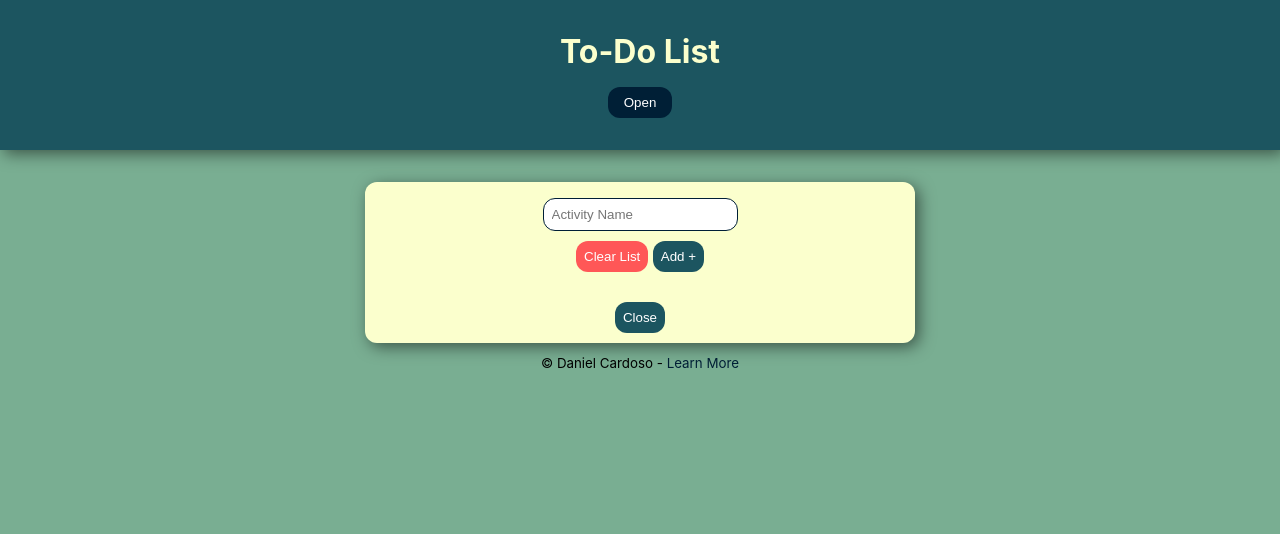
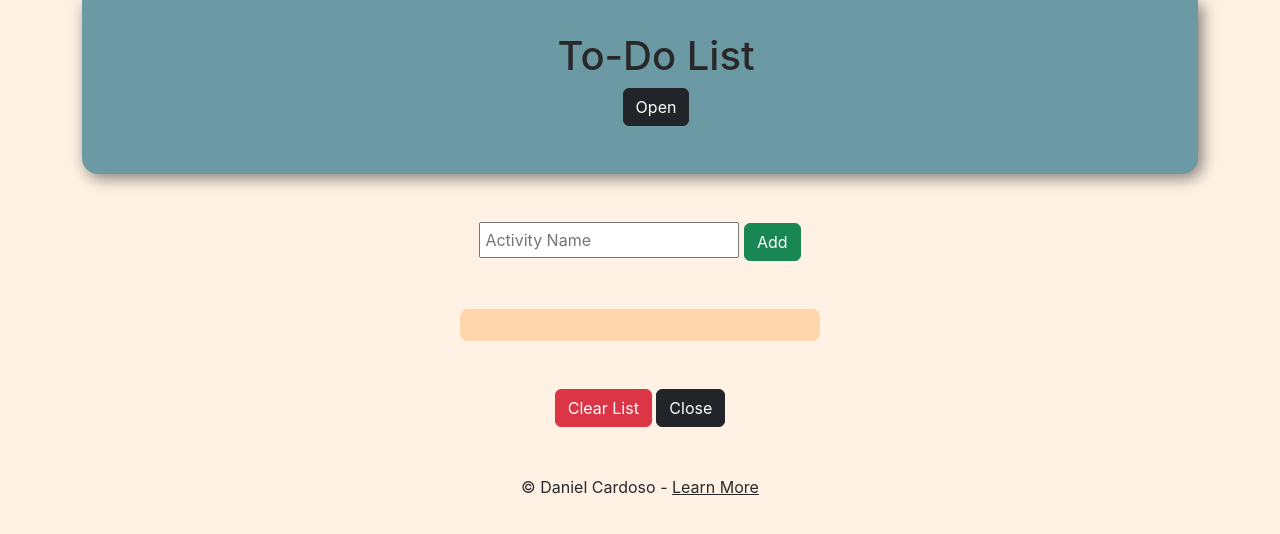
Before and after one commit to danieltwentynine/todoList, a plain HTML site: page index.html in a window 1280 px wide. Both pictures are taken after a click on the button "Open". Drawn offline with nearby package versions, Linux system fonts and the light colour scheme; a web font is replaced by a local one.

Commit message:
fixing issues

```diff
--- a/index.html
+++ b/index.html
@@ -3,40 +3,46 @@
 <head>
     <meta charset="UTF-8">
     <meta name="viewport" content="width=device-width, initial-scale=1.0">
+    <link rel="stylesheet" href="https://cdn.jsdelivr.net/npm/bootstrap@5.3.3/dist/css/bootstrap.min.css">
     <link rel="stylesheet" href="main.css">
     <link href="https://fonts.cdnfonts.com/css/inter" rel="stylesheet">
     <link rel="icon" href="./images/check-mark.png">
     <title>To-do List</title>
 </head>
 <body>
-    <header>
+    <div class="container">
+
+        <!--Header-->
+        <header class="text-center">
             <ul>
                 <li><h1>To-Do List</h1></li>
-            <button type="button">Open</button>
+                <button id="btn-Open" type="button" class="btn btn-dark">Open</button>
             </ul>
         </header>
+
+        <!--Main Section-->
         <main>
-        <div class="container">
-            <div class="yellow-box">
+            <div class="container d-block text-center mt-5 mb-5">
                 <form id="form">
-                    <input type="text" required placeholder="Activity Name" id="activity">
-                    <br>
-                    <button type="button" id="btn-clear-list">Clear List</button>
-                    <button type="submit">Add +</button>
+                    <input class="p-1" type="text" required placeholder="Activity Name" id="input">
+                    <span onclick="newElement()" id="addBtn" class="btn btn-success">Add</span>
                 </form>
-                <div class="white-box">
-                    <ul id="ul"></ul>
-                </div>
-                <button type="reset" id="btn-Close">Close</button>
-            </div>
+                <ul class="mt-5 mb-5" id="list">
+
+                </ul>
+                <button type="button" id="btn-clear-list" class="btn btn-danger">Clear List</button>
+                <button type="reset" id="btn-Close" class="btn btn-dark">Close</button>
             </div>
         </main>
-    <footer>
-        <div class="container">
-            &copy; Daniel Cardoso - <a href="https://daniel-cardoso-portifolio.vercel.app/" target="_blank">Learn More</a>
+
+        <!--Footer-->
+        <footer class="text-center mt-5">
+            <p id="footer">
+                &copy; Daniel Cardoso - <a href="https://daniels-links.vercel.app/" target="_blank">Learn More</a>
+            </p>
+        </footer>
     </div>
-    </footer>
     <script src="https://code.jquery.com/jquery-3.7.1.min.js"></script>
-    <script src="./main.js"></script>
+    <script src="main.js"></script>
 </body>
 </html>
--- a/main.css
+++ b/main.css
@@ -2,140 +2,59 @@
     box-sizing: border-box;
     margin: 0;
     padding: 0;
+    font-family: 'Inter', sans-serif;
+    list-style: none;
+}
+
+:root {
+    --background-color: #fff2e4;
+    --header-bg-color: #6c9aa4;
+    --text-main-color: #292929;
+    --bg-li: #ffd6ac;
 }
 
 body {
-    font-family: 'Inter', sans-serif;
-    background-color: #79ae92;
+    background-color: var(--background-color);
 }
 
 header {
-    background-color: #1C5560;
+    background-color: var(--header-bg-color);
+    color: var(--text-main-color);
     filter: drop-shadow(4px 4px 8px rgba(0, 0, 0, 0.5));
-    color: #FBFFCD;
     display: flex;
     justify-content: center;
     padding: 32px 0;
+    border-bottom-left-radius: 16px;
+    border-bottom-right-radius: 16px;
 }
 
-header ul {
-    text-align: center;
-    list-style: none;
+#list {
+    background-color: var(--bg-li);
+    max-width: 360px;
+    margin: 0 auto;
+    border-radius: 8px;
+
+    padding: 16px;
 }
 
-header button {
-    margin-top: 16px;
-    background-color: #001f36;
-    border: none;
-    border-radius: 12px;
-    padding: 8px 16px;
-    color: #fff;
+.close {
+    margin-left: 6px;
+    color: red;
+    font-size: 24px;
     cursor: pointer;
+    display: inline-block;
+    align-items: center;
 }
 
-header button:hover {
-    filter: drop-shadow(2px 2px 4px rgba(0, 0, 0, 0.5));
-}
-
-.container {
-    display: flex;
-    flex-direction: column;
-    max-width: 550px;
-    margin: 0 auto;
-    display: none;
-}
-
-.yellow-box {
-    margin-top: 32px;
-    background-color: #fbffcd;
-    border-radius: 12px;
-    text-align: center;
-    filter: drop-shadow(4px 4px 8px rgba(0, 0, 0, 0.5));
-}
-
-.yellow-box input {
-    margin-top: 16px;
-    padding: 8px;
-    border: 1px solid #001f36;
-    border-radius: 12px;
-}
-
-.yellow-box button {
-    background-color: #1C5560;
-    color: #fff;
-    border-radius: 12px;
-    padding: 8px;
-    border: none;
-    cursor: pointer;
-    margin-top: 10px;
-    margin-bottom: 10px;
-}
-
-.yellow-box button:hover {
-    filter: drop-shadow(2px 2px 4px rgba(0, 0, 0, 0.5));
-}
-
-#btn-clear-list{
-    background-color: #FF5757;
-}
-
-.white-box {
-    margin-top: 32px;
-    background-color: #fff;
-    border-radius: 12px;
-    box-shadow: inset 0 0 10px rgba(0, 0, 0, 0.5);
-    max-width: 350px;
-    margin: 0 auto;
-}
-
-.white-box ul {
-    margin-bottom: 10px;
-}
-
-.white-box ul li{
-    list-style: none;
-    padding: 4px;
-}
-
-.white-box button {
-    margin-top: 16px;
-    margin-left: 8px;
-    background-color: #fff;
-    border: none;
-    cursor: pointer;
-}
-
-.btn-edit-activity:hover {
-    background-color: #79ae92;
-}
-
-.btn-delete-activity:hover {
-    background-color: #FF5757;
-}
-
-input[type="checkbox"] {
-    margin-right: 10px;
-    width: 15px;
-    height: 15px;
-    cursor: pointer;
-}
-
-input[type="checkbox"]:checked + label {
-    text-decoration: line-through;
-}
-
-footer {
-    background-color: #79ae92;
-    margin-top: 12px;
-    text-align: center;
-    font-size: smaller;
-}
-
-footer a {
-    text-decoration: none;
-    color: #001f36;
+footer p,
+footer a{
+    color: var(--text-main-color);
+    transition: all .5s ease;
 }
 
 footer a:hover {
-    text-shadow: 2px 2px 4px rgba(0, 0, 0, 0.5);
+    background-color: var(--header-bg-color);
+    padding: 4px;
+    border-radius: 4px;
+    transition: all .5s ease;
 }
--- a/main.js
+++ b/main.js
@@ -1,30 +1,36 @@
 $(document).ready(function(){
 
-    $('header button').click(function(){
-        $('.container').slideDown()
+    $('#btn-Open').click(function(){
+        $('main').slideDown()
     })
 
     $('#btn-Close').click(function(){
-        $('.container').slideUp()
-    })
-
-    $('form').on('submit', function(e){
-        e.preventDefault()
-
-        const newActivity = $('#activity').val()
-        const li = $('<li></li>')
-        const input = $('<input>', {type: 'checkbox', id: newActivity, value: newActivity})
-        const label = $('<label></label>', {for: newActivity, text: newActivity});
-
-        li.append(input, label)
-
-        $('#ul').append(li)
-        $('#activity').val('')
+        $('main').slideUp()
     })
 
     $('#btn-clear-list').click(function(){
         if (confirm("Are you sure you want to clear the list?")) {
-            $('#ul').empty()
+            $('#list').empty()
+        }
+    })
+
+    $('#addBtn').click(function() {
+
+        var inputValue = $('#input').val()
+
+        if (inputValue === '') {
+            alert("You must write something!")
+        } else {
+            var li = $('<li></li>').text(inputValue) //cria uma tag <li></li>
+            var span = $('<span class="close">\u00D7</span>') // mostrar o 'x' para deletar tarefa
+            li.append(span)
+            $('#list').append(li)
+            $('#input').val('') // Apagar o input
+
+            // Deletar a tarefa
+            span.click(function() {
+                li.remove()
+            })
         }
     })
 })
```
Also changed, not shown: images/check-mark.png (deleted), images/delete.png (deleted), images/edit.png (deleted). Lines whose indentation alone changed are shown as unchanged.
